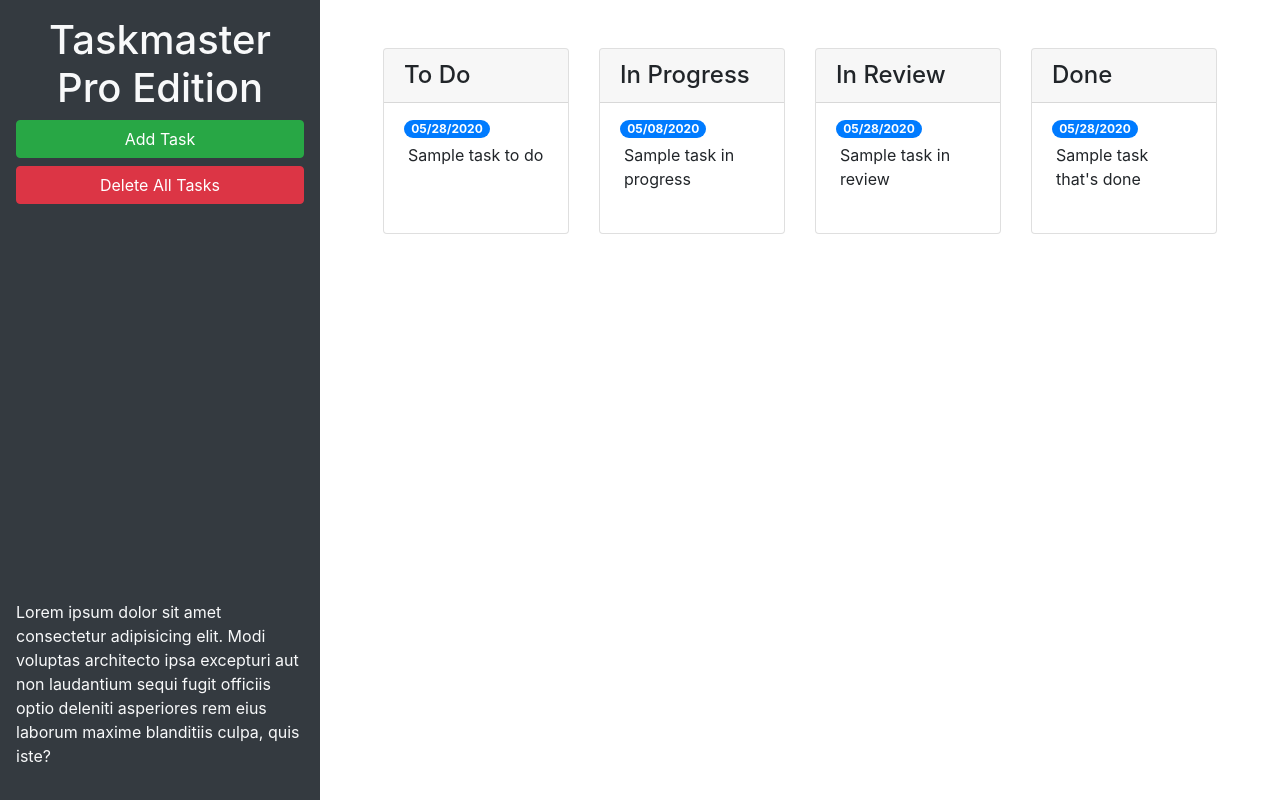
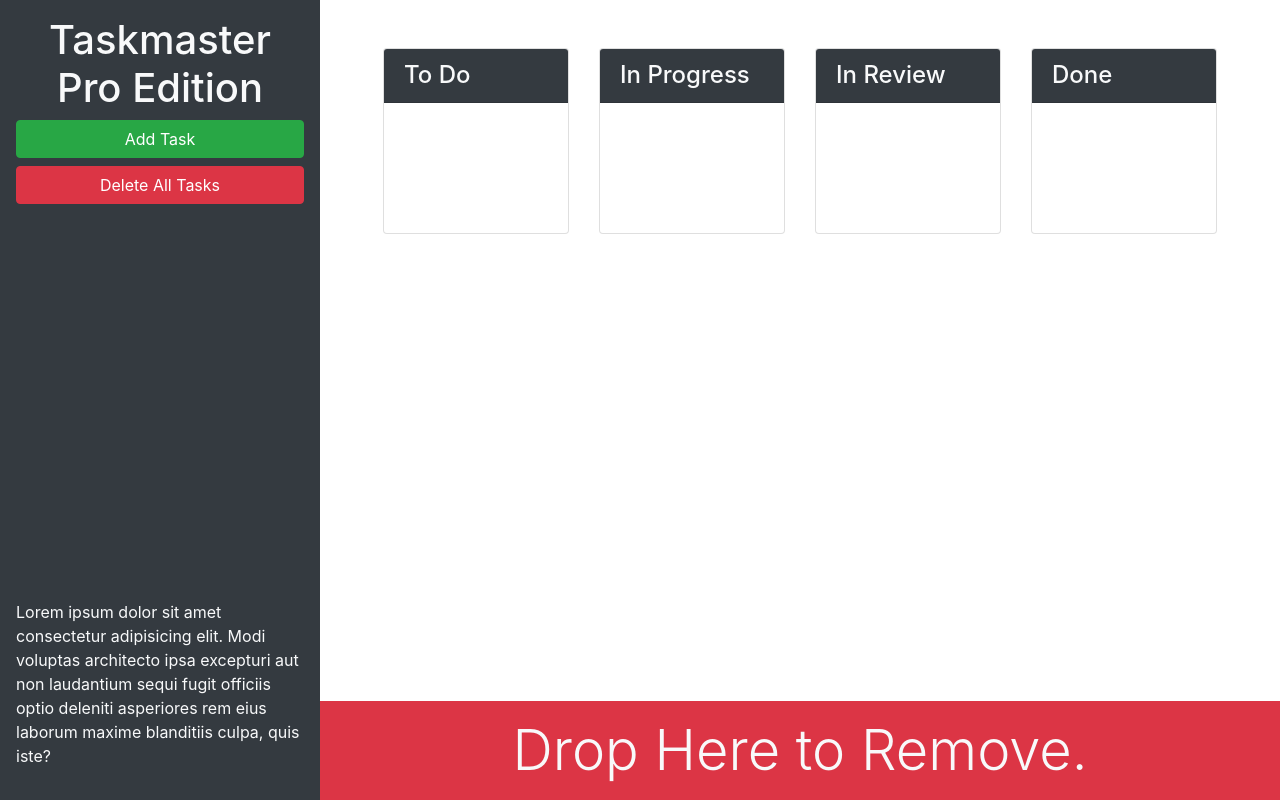
Before and after one commit to ashryan125/taskmaster-pro, a plain HTML site: page index.html in a window 1280 px wide. Drawn offline with nearby package versions, Linux system fonts and the light colour scheme.

Commit message:
bootstrap styling and trash element

```diff
--- a/index.html
+++ b/index.html
@@ -13,28 +13,25 @@
 <body>
 
   <div class="row min-vh-100 no-gutters">
-    <header class="col-12 col-lg-3 bg-dark text-light d-flex flex-column p-4 p-lg-3">
+    <header class="col-12 col-lg-3 bg-dark text-light sticky-top d-flex flex-column p-4 p-lg-3">
       <h1 class="text-center">Taskmaster Pro Edition</h1>
       <button id="create-task" class="btn btn-block btn-success" data-toggle="modal" data-target="#task-form-modal">Add
         Task</button>
       <button id="remove-tasks" class="btn btn-block btn-danger">Delete All Tasks</button>
-      <p class="mt-auto">Lorem ipsum dolor sit amet consectetur adipisicing elit. Modi voluptas architecto ipsa
+      <p class="mt-auto d-none d-lg-block">Lorem ipsum dolor sit amet consectetur adipisicing elit. Modi voluptas architecto ipsa
         excepturi aut non
         laudantium sequi fugit officiis optio deleniti asperiores rem eius laborum maxime blanditiis culpa, quis iste?
       </p>
     </header>
 
-    <main class="col-12 col-lg-9">
+    <main class="col-12 col-lg-9 d-flex flex-column">
       <div class="m-5 row justify-content-around">
         <!-- todo start -->
         <div class="col-12 col-md-6 col-xl-3 mb-3">
           <div class="card">
-          <h4 class="card-header">To Do</h4>
+          <h4 class="card-header bg-dark text-light">To Do</h4>
           <ul id="list-toDo" class="list-group list-group-flush">
-            <li class="list-group-item">
-              <span class="badge badge-primary badge-pill">05/28/2020</span>
-              <p class="m-1">Sample task to do</p>
-            </li>
+
           </ul>
         </div>
         </div>
@@ -42,12 +39,9 @@
         <!-- in progress start -->
         <div class="col-12 col-md-6 col-xl-3 mb-3">
           <div class="card">
-          <h4 class="card-header">In Progress</h4>
+          <h4 class="card-header bg-dark text-light">In Progress</h4>
           <ul id="list-inProgress" class="list-group list-group-flush">
-            <li class="list-group-item">
-              <span class="badge badge-primary badge-pill">05/08/2020</span>
-              <p class="m-1">Sample task in progress</p>
-            </li>
+
           </ul>
           </div>
         </div>
@@ -55,12 +49,9 @@
         <!-- in review start -->
         <div class="col-12 col-md-6 col-xl-3 mb-3">
           <div class="card">
-          <h4 class="card-header">In Review</h4>
+          <h4 class="card-header bg-dark text-light">In Review</h4>
           <ul id="list-inReview" class="list-group list-group-flush">
-            <li class="list-group-item">
-              <span class="badge badge-primary badge-pill">05/28/2020</span>
-              <p class="m-1">Sample task in review</p>
-            </li>
+
           </ul>
           </div>
         </div>
@@ -68,17 +59,21 @@
         <!-- done start -->
         <div class="col-12 col-md-6 col-xl-3 mb-3">
           <div class="card">
-          <h4 class="card-header">Done</h4>
+          <h4 class="card-header bg-dark text-light">Done</h4>
           <ul id="list-done" class="list-group list-group-flush">
-            <li class="list-group-item">
-              <span class="badge badge-primary badge-pill">05/28/2020</span>
-              <p class="m-1">Sample task that's done</p>
-            </li>
+
           </ul>
           </div>
         </div>
         <!-- done end -->
       </div>
+
+      <div id="trash" class="mt-auto">
+        <div class="w-100 bg-danger p-3 text-center text-light display-4">
+          Drop Here to Remove.
+        </div>
+      </div>
+
     </main>
 
   </div>
```
